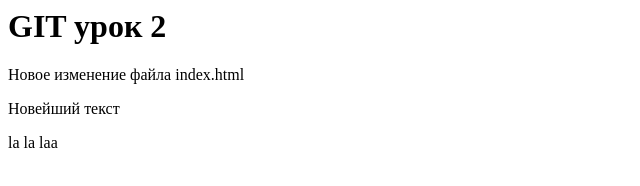
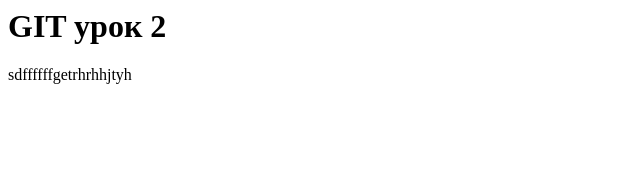
Before and after one commit to Slaventy/site, a plain HTML site: page index.html in a window 1280 px wide. Shown: the whole page, without its empty margins (0-640 px from the left). Drawn offline with Linux system fonts and the light colour scheme.

Commit message:
third committed

```diff
--- a/index.html
+++ b/index.html
@@ -5,8 +5,7 @@
 
 <body>
 	<h1>GIT урок 2</h1>
-	<p>Новое изменение файла index.html</p>
-	<p>Новейший текст</p>
-	<p> la la laa </p>
+	<p> sdffffffgetrhrhhjtyh</p>
+
 </body>
 </html>
```
